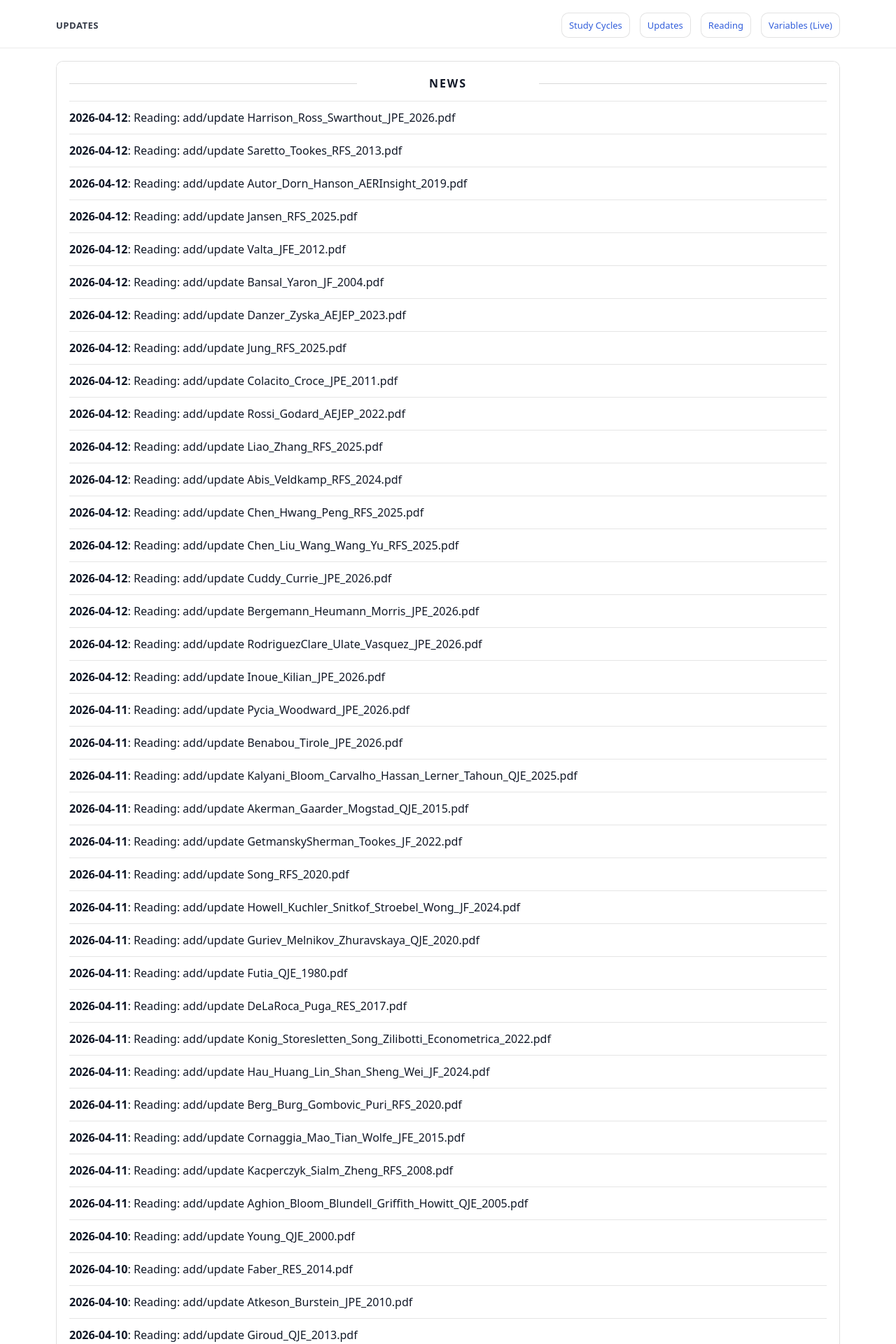
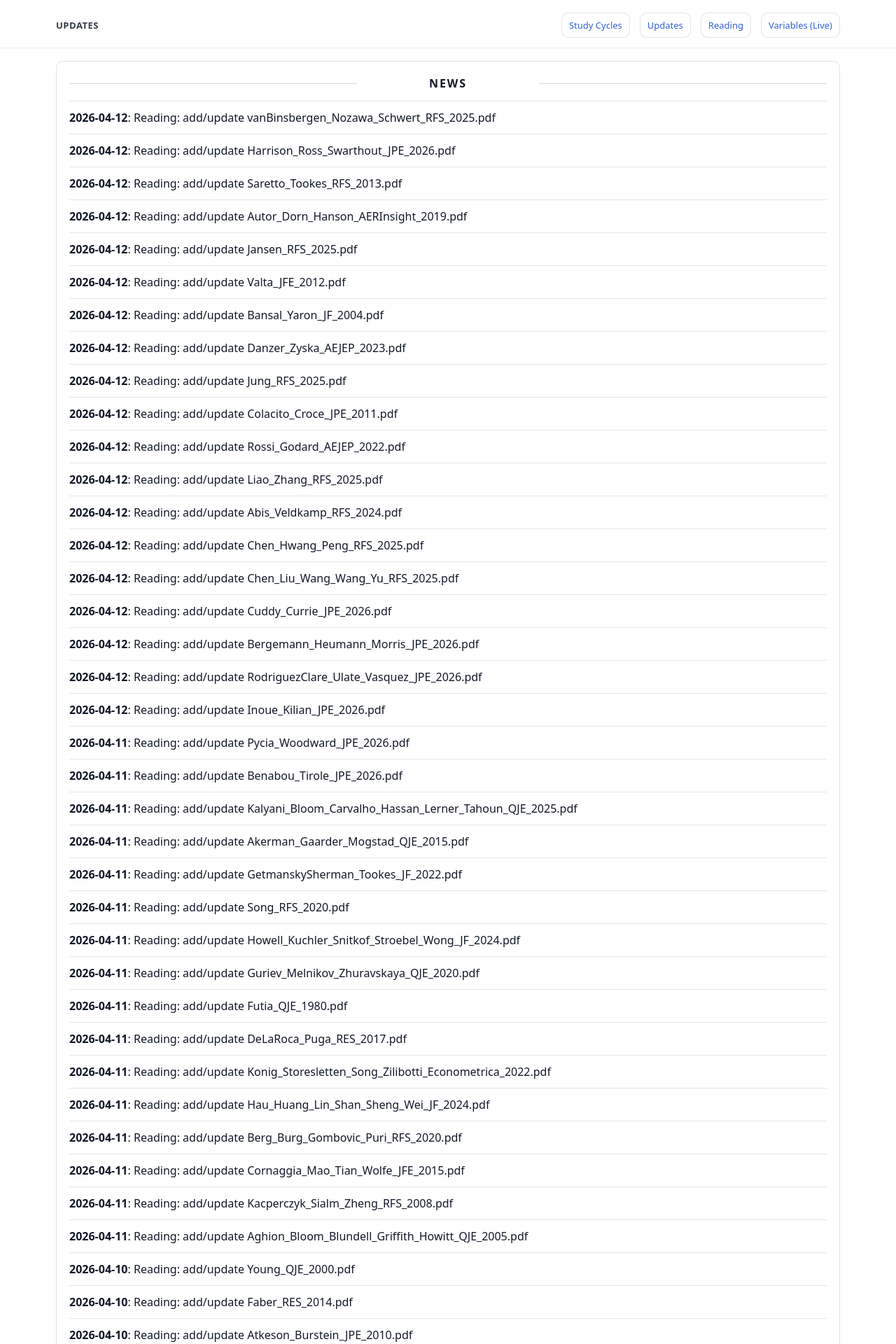
Before and after one commit to yaxinzn/study-archive, a Jekyll site: the page built from updates/index.md, in a window 1280 px wide. Shown: the top 1920 px of the page at 70% size. Built offline with Jekyll 4.4.1, drawn with Linux system fonts in a browser that asks for light colours; some of the changed text lies outside the part shown.

Commit message:
chore: update NEWS feed

```diff
--- a/_data/news.yml
+++ b/_data/news.yml
@@ -1,4 +1,7 @@
 # Auto-generated update history (sorted newest -> oldest). Do not edit manually.
+- ts: "1775996650"
+  date: "2026-04-12"
+  title: "Reading: add/update vanBinsbergen_Nozawa_Schwert_RFS_2025.pdf"
 - ts: "1775995558"
   date: "2026-04-12"
   title: "Reading: add/update Harrison_Ross_Swarthout_JPE_2026.pdf"
```
